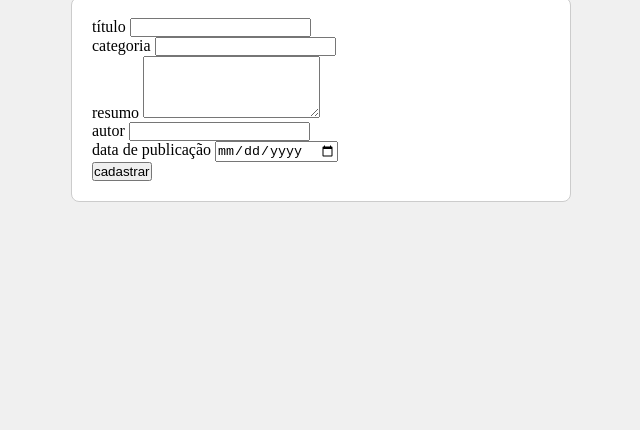
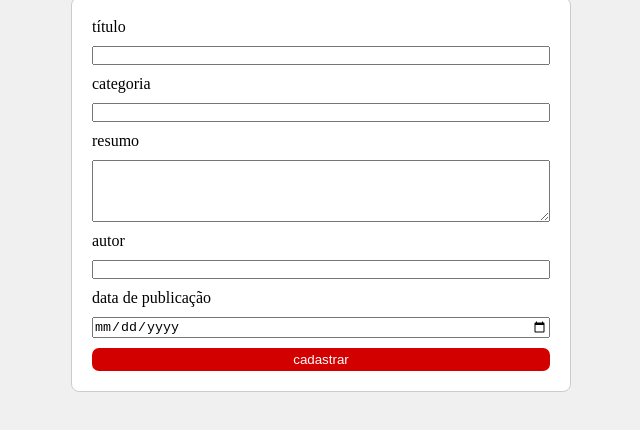
Before and after one commit to sosofria/2tds2-projects, a plain HTML site: page pages/posts.html in a window 1280 px wide. Shown: the part 40-470 px from the top of the page, without its empty margins (319-959 px from the left). Drawn offline with Linux system fonts and the light colour scheme.

Commit message:
feat: form style

```diff
--- a/assets/css/style.posts.css
+++ b/assets/css/style.posts.css
@@ -28,3 +28,33 @@ main{
     border-radius: 8px;
     background-color: #fff;
 }
+
+label,
+input,
+textarea{
+    display: block;
+    margin-bottom: 10px;
+    width: 100%;
+    box-sizing: border-box;
+    max-width: 500px;
+}
+
+textarea{
+    resize: vertical;
+    max-height: 200px;
+}
+
+button{
+    background-color: #d30000;
+    color: #fff;
+    cursor: pointer;
+    width: 100%;
+    padding: 0.25rem;
+    border: none;
+    border-radius:  7px;
+}
+
+button:hover{
+    background-color: #a00000;
+    transition: 0.3s;
+}
```
